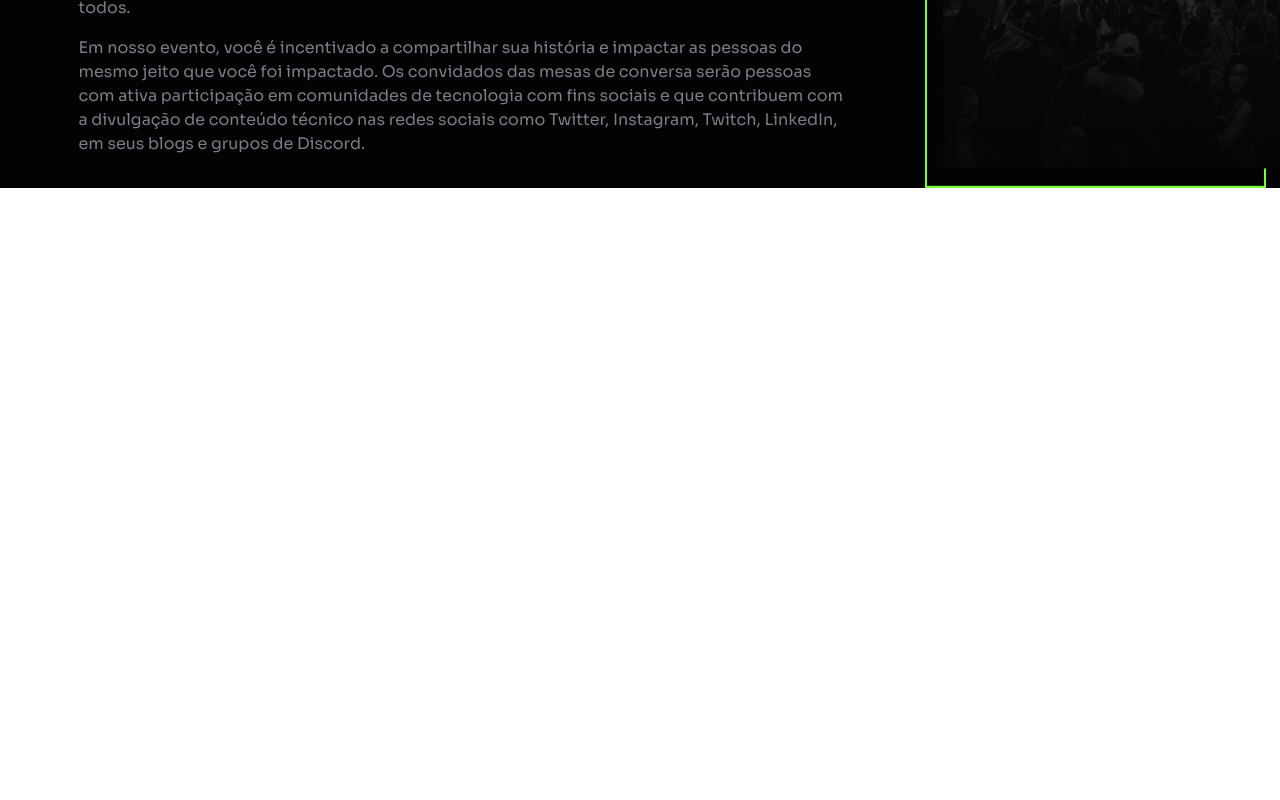
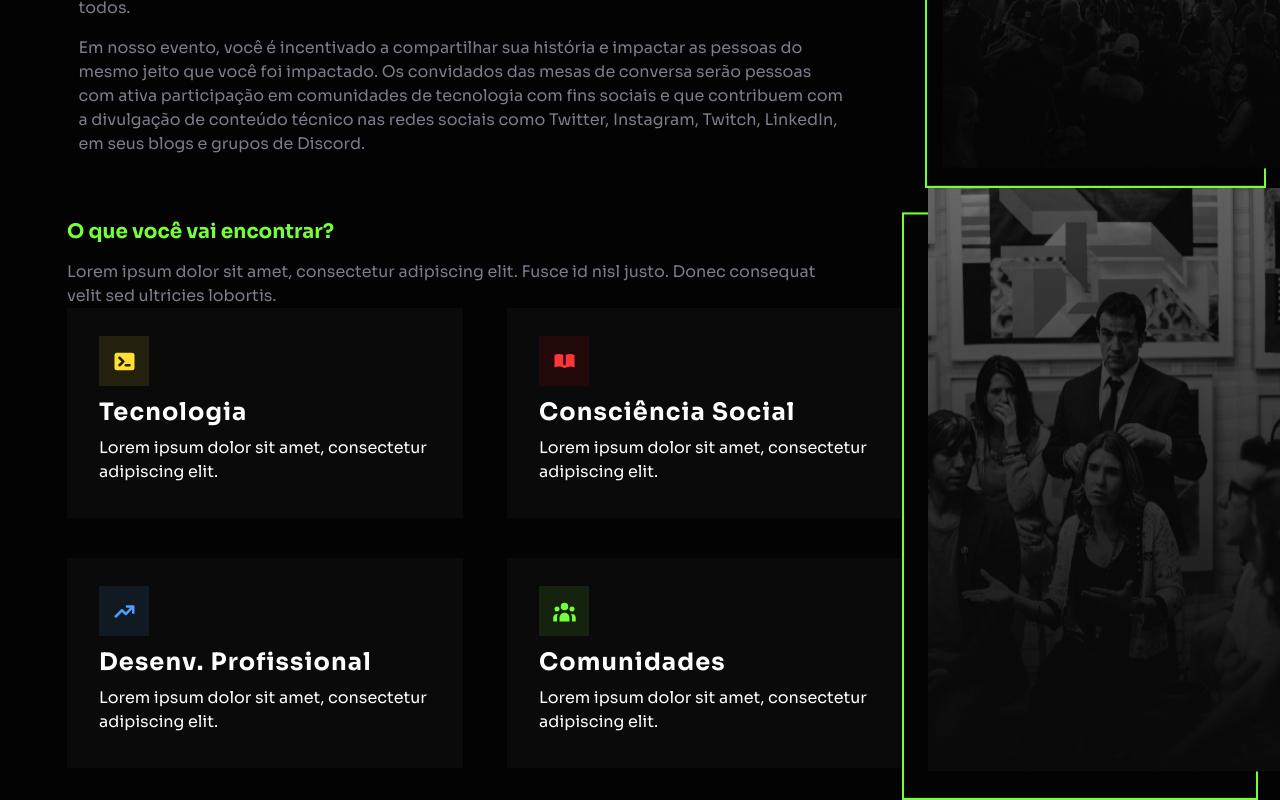
Before and after one commit to LeonardoRafaelDev/landing-page, a Next.js app: page / in a window 1280 px wide. Shown: the part 1416-2216 px from the top of the page. Before the commit the page ends 1604 px from the top, so only its background shows below. Built offline with nearby package versions, Linux system fonts and the light colour scheme.

Commit message:
feat/ create section expected

```diff
--- /dev/null
+++ b/components/WhatToExpectCard.tsx
@@ -0,0 +1,45 @@
+import { Circle, Icon, Text, Box,Stack,Heading,Square } from "@chakra-ui/react";
+import { IconType } from "react-icons";
+interface WhatToExpectCardPros {
+      icon: IconType,
+      title: string,
+      content: string,
+      BgColor: string,
+      IconColor:string,
+}
+export function WhatToExpectCard({icon, title, content,IconColor,BgColor}:WhatToExpectCardPros) {
+
+      return (
+          <Box pt="7" pb="0" px="8" bg="brand.black" height="210px" width="396px">
+          <Stack>
+
+          <Square
+        size="50px"
+        bg={BgColor}>
+        <Icon
+            width="25px"
+            height="25px"
+            color={IconColor}
+            as={icon}
+        />
+      </Square>
+
+          <Heading
+            color={'white'}
+            fontSize={'24px'}
+            letterSpacing={1.1}
+            pt={'1'}
+            pb={'0.8'}>
+            {title}
+          </Heading>
+
+          <Text
+            color= {('white')}
+            fontSize={'16px'}>
+          {content}
+          </Text>
+
+        </Stack>
+          </Box>
+      );
+    }
--- /dev/null
+++ b/components/WhatToExpectSection.tsx
@@ -0,0 +1,60 @@
+import { Container, Flex, Heading, Image, Text,SimpleGrid } from "@chakra-ui/react";
+import {WhatToExpectCard} from "../components/WhatToExpectCard";
+import { HiTerminal, HiBookOpen, HiTrendingUp,HiUserGroup} from "react-icons/hi";
+export function WhatToExpectSection() {
+  return (
+    <Flex bgColor="brand.background">
+
+      <Container maxW={800} color="brand.gray" py="8">
+
+        <Heading as="h2" fontSize="xl" color="brand.green" mb="4">
+          O que você vai encontrar?
+        </Heading>
+
+        <Text>
+          Lorem ipsum dolor sit amet, consectetur adipiscing elit. Fusce id nisl
+          justo. Donec consequat velit sed ultricies lobortis.
+        </Text>
+
+        <SimpleGrid columns={2} spacingY={10} spacingX={28}>
+
+          <WhatToExpectCard
+            BgColor="brand.yellowOpacity"
+            IconColor="brand.yellow"
+            icon={HiTerminal}
+            title="Tecnologia"
+            content="Lorem ipsum dolor sit amet, consectetur adipiscing elit."
+          />
+
+          <WhatToExpectCard
+            BgColor="brand.redOpacity"
+            IconColor="brand.red"
+            icon={HiBookOpen}
+            title="Consciência Social"
+            content="Lorem ipsum dolor sit amet, consectetur adipiscing elit."
+          />
+
+          <WhatToExpectCard
+            BgColor="brand.blueOpacity"
+            IconColor="brand.blue"
+            icon={HiTrendingUp}
+            title="Desenv. Profissional"
+            content="Lorem ipsum dolor sit amet, consectetur adipiscing elit."
+          />
+
+          <WhatToExpectCard
+            BgColor="brand.greenOpacity"
+            IconColor="brand.green"
+            icon={HiUserGroup}
+            title="Comunidades"
+            content="Lorem ipsum dolor sit amet, consectetur adipiscing elit."
+          />
+
+        </SimpleGrid>
+
+      </Container>
+      <Image src="what-to-expect.png" display={["none", "none", "block"]} />
+    </Flex>
+  );
+
+}
--- a/pages/index.tsx
+++ b/pages/index.tsx
@@ -4,6 +4,7 @@ import Head from 'next/head'
 import { EventGoalSection } from '../components/EventGoalSection'
 import { MainInfo } from '../components/MainInfo'
 import { SponsorsSection } from '../components/SponsorsSection'
+import { WhatToExpectSection } from '../components/WhatToExpectSection'
 
 const Home: NextPage = () => {
   return (
@@ -14,6 +15,7 @@ const Home: NextPage = () => {
       <MainInfo />
       <SponsorsSection />
       <EventGoalSection />
+      <WhatToExpectSection/>
     </Flex>
   )
 }
--- a/styles/theme.ts
+++ b/styles/theme.ts
@@ -4,8 +4,11 @@ export const theme = extendTheme({
   colors: {
     brand: {
       "yellow": "#FFDE38",
+      "yellowOpacity": "#FFDE381A",
       "red": "#FF3438",
+      "redOpacity": "#F303081A",
       "blue": "#529BFC",
+      "blueOpacity": "#529BFC1A",
       "green": "#74FF38",
       "greenOpacity": "#74FF381A",
       "white": "#FFFFFF",
```
Also changed, not shown: 1 other file (tests, documents, lock files or other folders).
